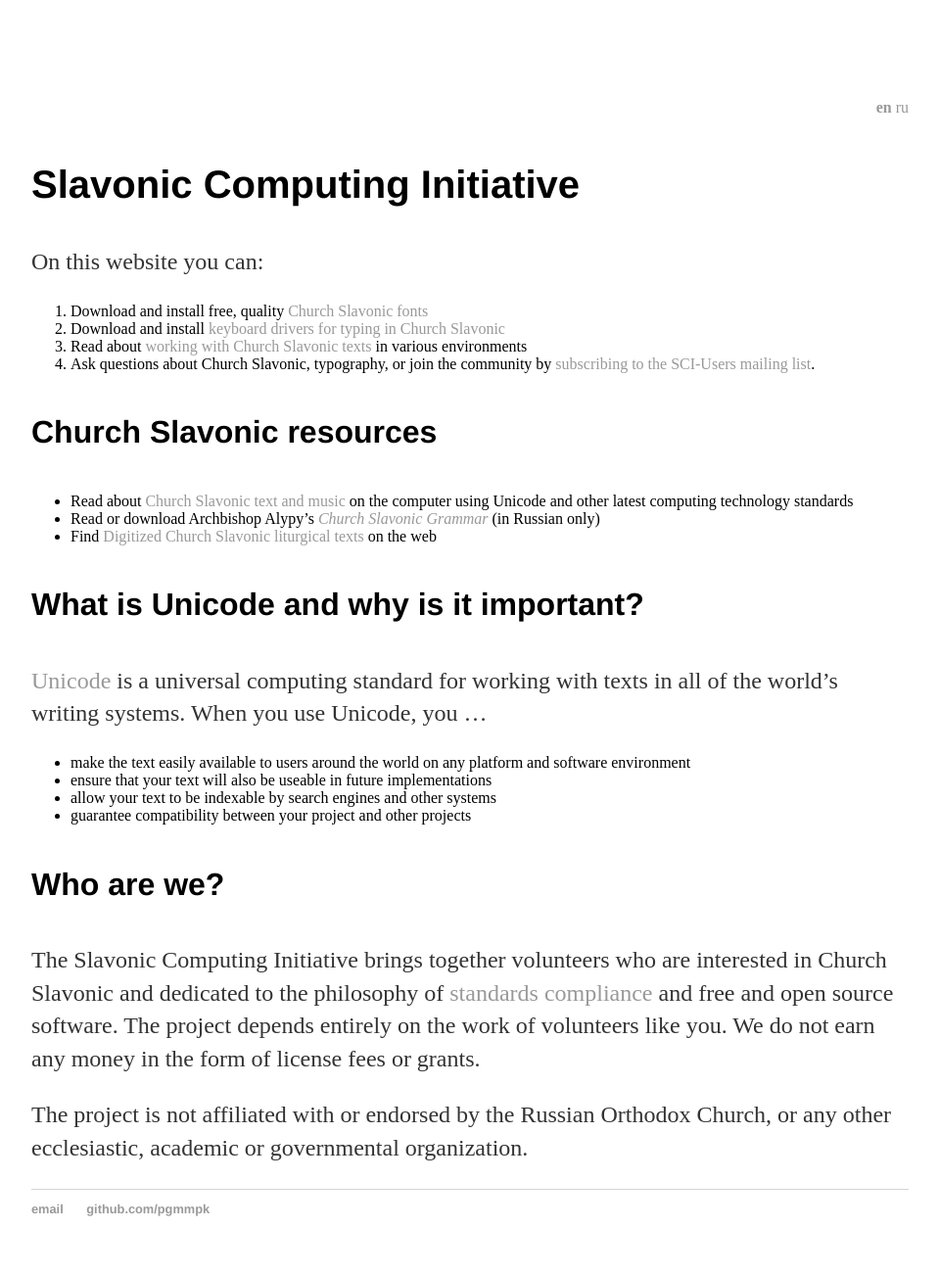
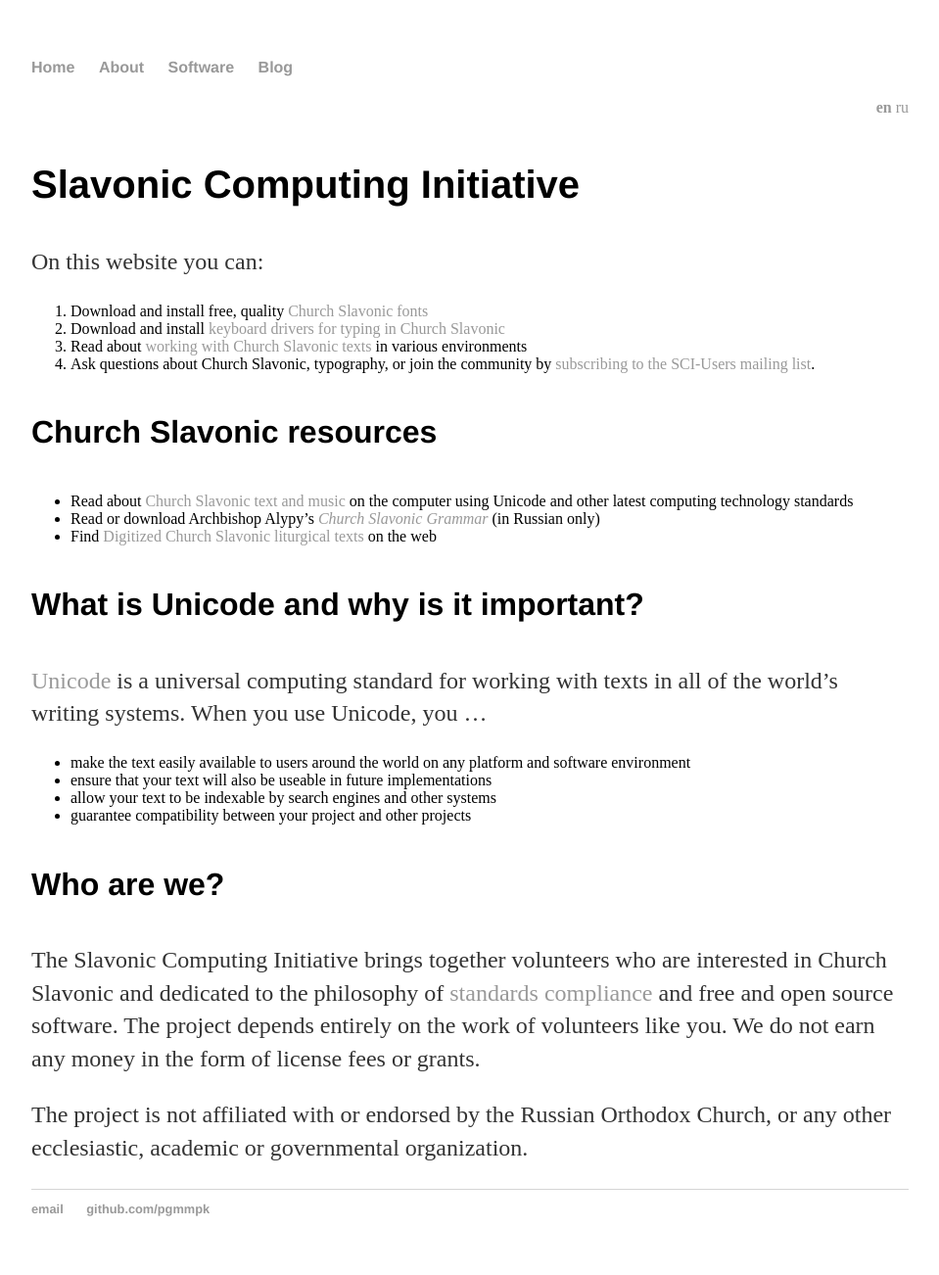
Before and after one commit to slavonic/slavonic.github.io, a Jekyll site: the page built from index.md, in a window 1280 px wide. Shown: the whole page at 98% size, without its empty margins (160-1119 px from the left). Built offline with Jekyll 4.4.1, drawn with Linux system fonts in a browser that asks for light colours; our own code applies the rules of GitHub Pages for plain Markdown files.

Commit message:
Update header.html

```diff
--- a/_includes/header.html
+++ b/_includes/header.html
@@ -1,9 +1,9 @@
 <nav>
   <ul>
-    <li><a href="{{ site.t.home[page.lang].link }}">{{ site.t.home[page.lang].title }}</a></li>
-    <li><a href="/about">{{ site.t.about[page.lang] }}</a></li>
-    <li><a href="/software">{{ site.t.software[page.lang] }}</a></li>
-    <li><a href="/blog">{{ site.t.blog[page.lang] }}</a></li>
+    <li><a href="{{ site.nav.home[page.lang].link }}">{{ site.nav.home[page.lang].title }}</a></li>
+    <li><a href="{{ site.nav.about[page.lang].link }}">{{ site.nav.about[page.lang].title }}</a></li>
+    <li><a href="{{ site.nav.software[page.lang].link }}">{{ site.nav.software[page.lang].title }}</a></li>
+    <li><a href="{{ site.nav.blog[page.lang].link }}">{{ site.nav.blog[page.lang].title }}</a></li>
   </ul>
 </nav>
 <div class="lang-selector" style="text-align: right; line-height: 2em">
```
